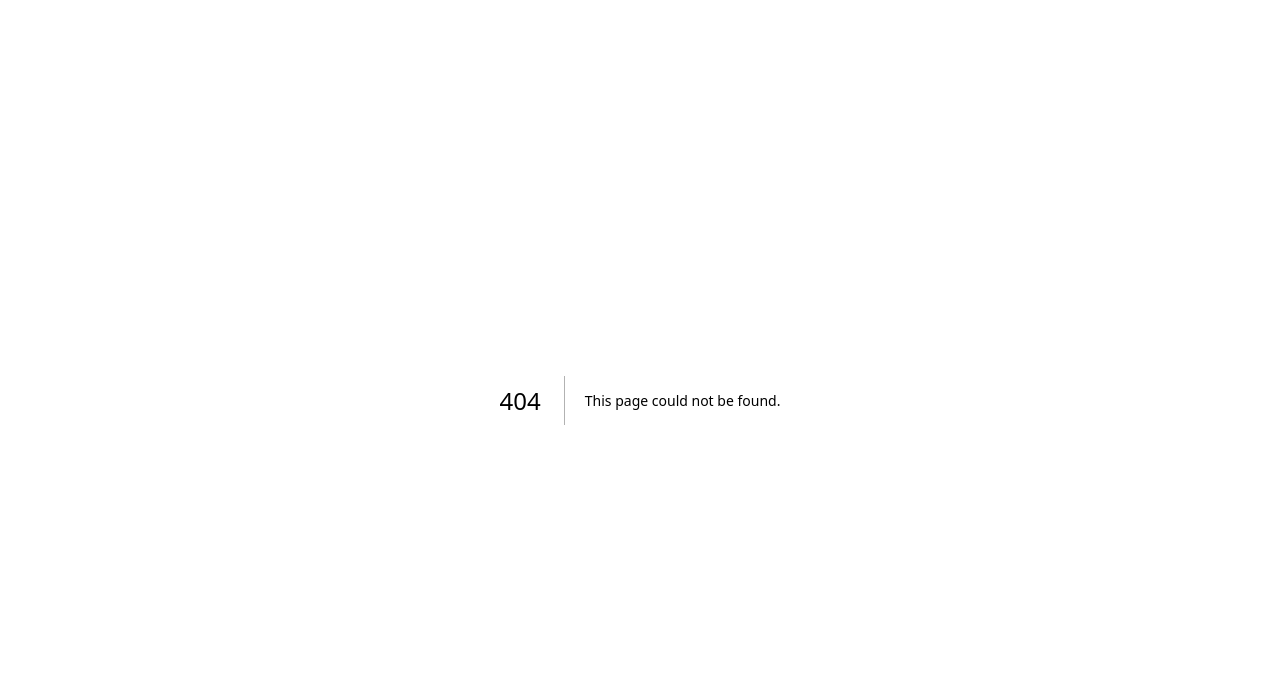
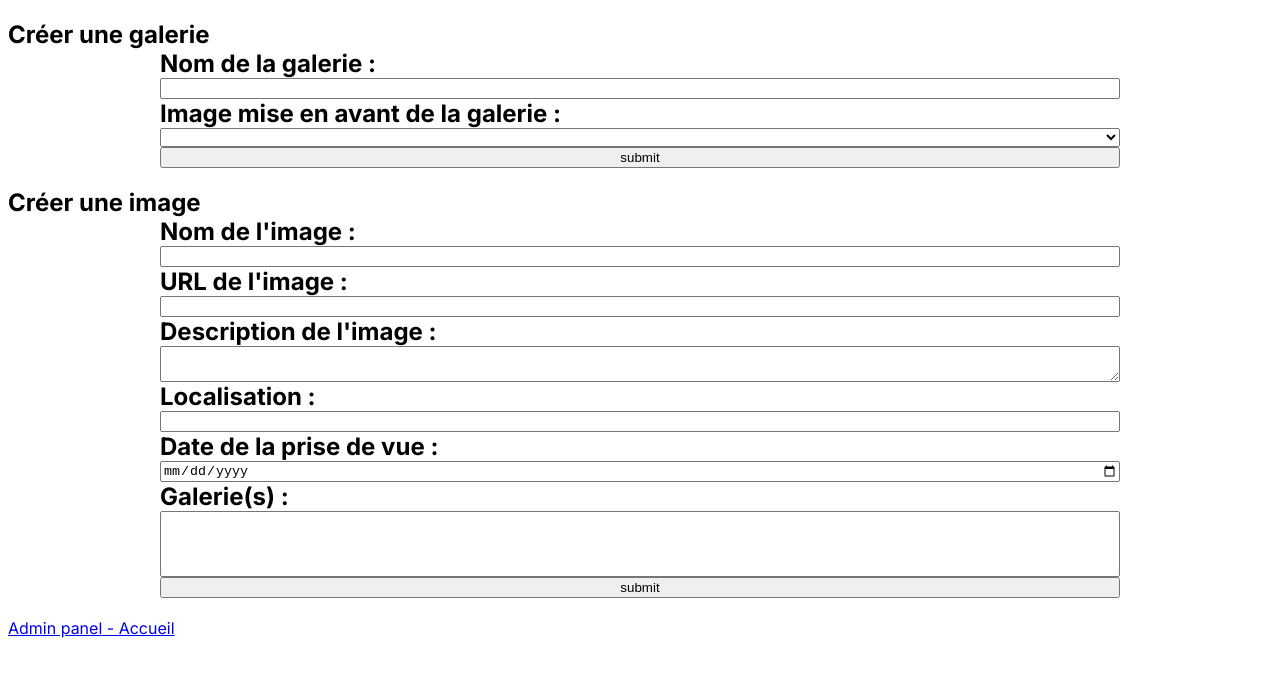
Before and after one commit to maxew33/photographer, a Next.js app: page /admin/create in a window 1280 px wide. Before the commit this address had no page. Shown: the top 676 px of the page. Built offline with nearby package versions, Linux system fonts and the light colour scheme.

Commit message:
:sparkles: Admin panel created

```diff
--- /dev/null
+++ b/src/app/admin/create/Create.module.css
@@ -0,0 +1,8 @@
+.form {
+  display: flex;
+  flex-direction: column;
+  width: 75vw;
+  max-width: 1400px;
+  min-width: 800px;
+  margin: auto;
+}
--- /dev/null
+++ b/src/app/admin/create/Create.module.scss
@@ -0,0 +1,8 @@
+.form{
+    display: flex;
+    flex-direction: column;
+    width: 75vw;
+    max-width: 1400px;
+    min-width: 800px;
+    margin: auto;
+}
--- /dev/null
+++ b/src/app/admin/create/page.tsx
@@ -0,0 +1,102 @@
+import React from 'react'
+import styles from './Create.module.css'
+import Link from 'next/link'
+import { db } from '@/db'
+
+export default function createData() {
+    // get the data for select
+
+    async function createGallery(formData: FormData) {
+        // This needs to be a server action
+        'use server'
+        console.log(123)
+        // check the inputs
+        const title = formData.get('galleryTitle') as string
+        const featuredImageId = parseInt(formData.get('galleryIllus') as string)
+
+        // create a new record in the db
+        const gallery = await db.gallery.create({
+            data: {
+                title,
+                featuredImageId,
+            },
+        })
+
+        // confirmation modal + erase the form
+
+        console.log(title, featuredImageId)
+    }
+
+    async function createImage(formData: FormData) {
+        // This needs to be a server action
+        'use server'
+
+        // check the inputs
+        const title = formData.get('imageTitle') as string
+        const path = formData.get('imagePath') as string
+        const content  =formData.get('imageDescription') as string
+        const date = formData.get('imageDate')?.toLocaleString() as string
+        const place = formData.get('imagePlace') as string
+        // const galleries = formData.get('imageGalleries') as [string]
+
+        // create a new record in the db
+        const image = await db.image.create({
+            data: {
+                title,
+                path,
+                content,
+                date,
+                place,
+                // galleries
+            },
+        })
+
+        // confirmation modal + erase the form
+    }
+
+    return (
+        <>
+            <h2>
+                Créer une galerie
+                <form className={styles.form} action={createGallery}>
+                    <label htmlFor="galleryTitle">Nom de la galerie :</label>
+                    <input type="text" name="galleryTitle" id="galleryTitle" />
+                    <label htmlFor="galleryIllus">
+                        Image mise en avant de la galerie :
+                    </label>
+                    <select name="galleryIllus" id="galleryIllus"></select>
+                    <button type="submit">submit</button>
+                </form>
+            </h2>
+            <h2>
+                Créer une image
+                <form className={styles.form} action={createImage}>
+                    <label htmlFor="imageTitle">Nom de l'image :</label>
+                    <input type="text" name="imageTitle" id="imageTitle" />
+                    <label htmlFor="imagePath">URL de l'image :</label>
+                    <input type="text" name="imagePath" id="imagePath" />
+                    <label htmlFor="imageDescription">
+                        Description de l'image :
+                    </label>
+                    <textarea name="imageDescription" id="imageDescription" />
+                    <label htmlFor="imagePlace">Localisation :</label>
+                    <input type="text" name="imagePlace" id="imagePlace" />
+
+                    <label htmlFor="imageDate">Date de la prise de vue :</label>
+                    <input type="date" name="imageDate" id="imageDate" />
+                    <label htmlFor="imageGalleries">Galerie(s) :</label>
+                    <select
+                        name="imageGalleries"
+                        id="imageGalleries"
+                        multiple
+                    ></select>
+                    <button type="submit">submit</button>
+                </form>
+            </h2>
+
+            <Link href="/admin">Admin panel</Link>
+
+            <Link href="/"> - Accueil</Link>
+        </>
+    )
+}
--- /dev/null
+++ b/src/db/index.ts
@@ -0,0 +1,3 @@
+import { PrismaClient } from '@prisma/client'
+
+export const db = new PrismaClient()
```
Also changed, not shown: src/app/admin/page.tsx (added, +7 -0 lines), .eslintrc.json, 2 other files (tests, documents, lock files or other folders).
